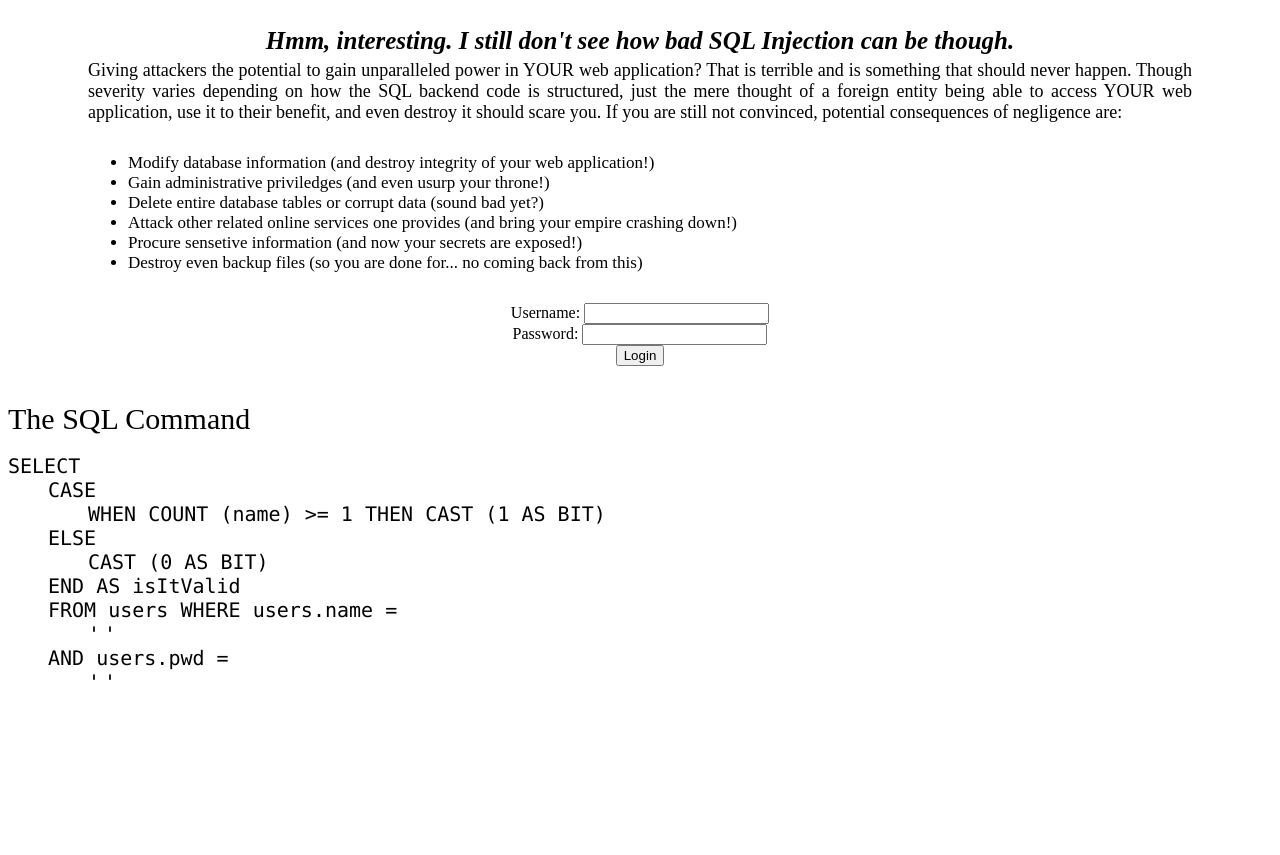
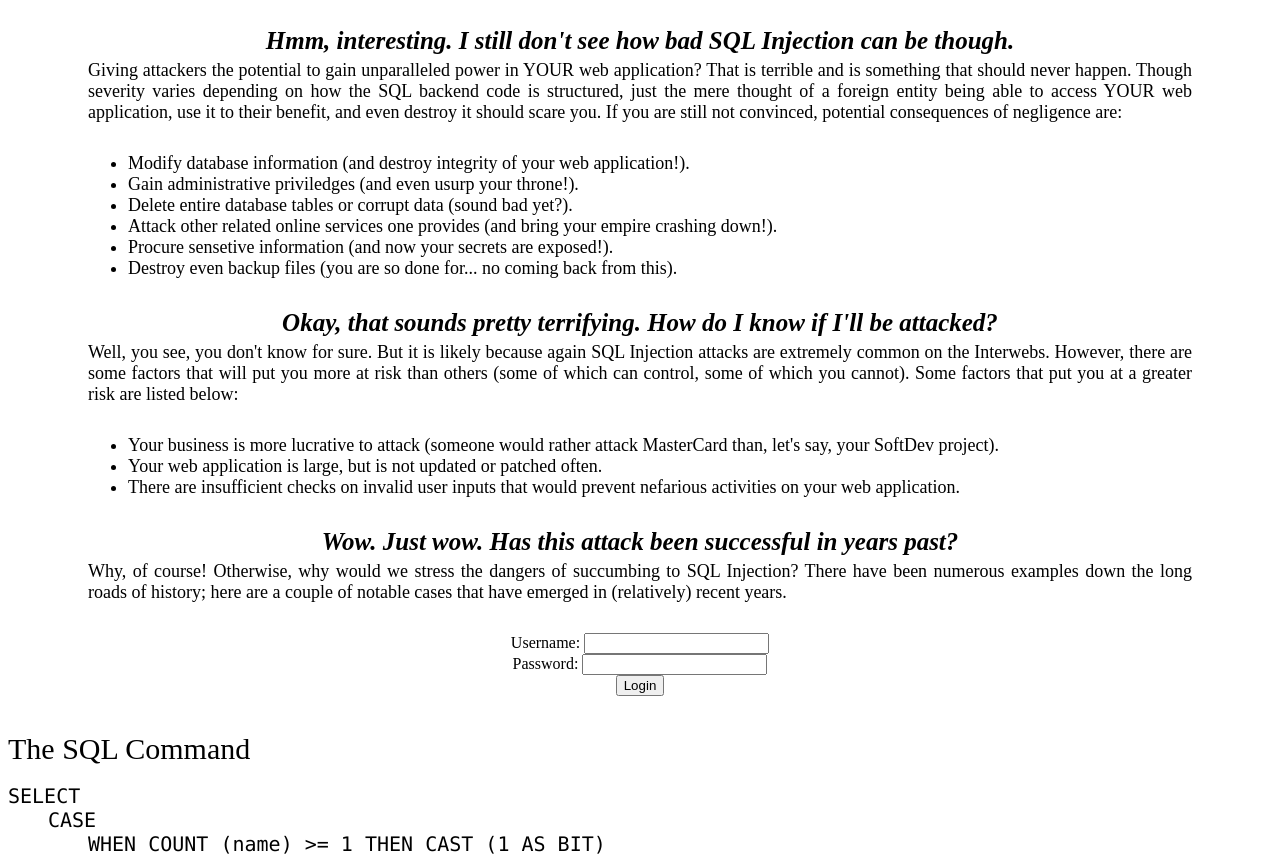
Before and after one commit to huiminwu/sql-injection, a Flask app: page / in a window 1280 px wide. Shown: the part 287-1142 px from the top of the page. Before the commit the page ends 967 px from the top, so only its background shows below. Run offline with Flask 2, Linux system fonts and the light colour scheme.

Commit message:
up to the part where we talk about past examples of injection

```diff
--- a/le_last_deliverable/templates/login.html
+++ b/le_last_deliverable/templates/login.html
@@ -22,6 +22,12 @@
         padding-left: 80px;
         padding-right: 80px;
         text-align:justify;
+    }
+
+    .answer-list {
+        font-size: 18px;
+        margin-bottom: 30px;
+        padding-left: 120px;
     }
     </style>
 </head>
@@ -48,16 +54,37 @@
         never happen. Though severity varies depending on how the SQL backend code is structured, just the mere thought of a foreign
         entity being able to access YOUR web application, use it to their benefit, and even destroy it should scare you. If you are still
         not convinced, potential consequences of negligence are:
-          <ul style="font-size:17px;margin-bottom:30px;padding-left:120px">
-              <li>Modify database information (and destroy integrity of your web application!)</li>
-              <li>Gain administrative priviledges (and even usurp your throne!)</li>
-              <li>Delete entire database tables or corrupt data (sound bad yet?)</li>
-              <li>Attack other related online services one provides (and bring your empire crashing down!)</li>
-              <li>Procure sensetive information (and now your secrets are exposed!)</li>
-              <li>Destroy even backup files (so you are done for... no coming back from this)</li>
+        <ul class="answer-list">
+            <li>Modify database information (and destroy integrity of your web application!).</li>
+            <li>Gain administrative priviledges (and even usurp your throne!).</li>
+            <li>Delete entire database tables or corrupt data (sound bad yet?).</li>
+            <li>Attack other related online services one provides (and bring your empire crashing down!).</li>
+            <li>Procure sensetive information (and now your secrets are exposed!).</li>
+            <li>Destroy even backup files (you are so done for... no coming back from this).</li>
         </ul>
     </p>
 
+    <p class="question">
+        Okay, that sounds pretty terrifying. How do I know if I'll be attacked?
+    </p>
+    <p class="answer">
+        Well, you see, you don't know for sure. But it is likely because again SQL Injection attacks are extremely common on the
+        Interwebs. However, there are some factors that will put you more at risk than others (some of which can control, some of
+        which you cannot). Some factors that put you at a greater risk are listed below:
+        <ul class="answer-list">
+            <li>Your business is more lucrative to attack (someone would rather attack MasterCard than, let's say, your SoftDev project).</li>
+            <li>Your web application is large, but is not updated or patched often.</li>
+            <li>There are insufficient checks on invalid user inputs that would prevent nefarious activities on your web application.</li>
+        </ul>
+    </p>
+
+    <p class="question">
+        Wow. Just wow. Has this attack been successful in years past?
+    </p>
+    <p class="answer">
+        Why, of course! Otherwise, why would we stress the dangers of succumbing to SQL Injection? There have been numerous examples
+        down the long roads of history; here are a couple of notable cases that have emerged in (relatively) recent years.
+    </p>
 
 
     {% with messages = get_flashed_messages() %}
```
Also changed, not shown: 1 other file. Lines whose indentation alone changed are shown as unchanged.
